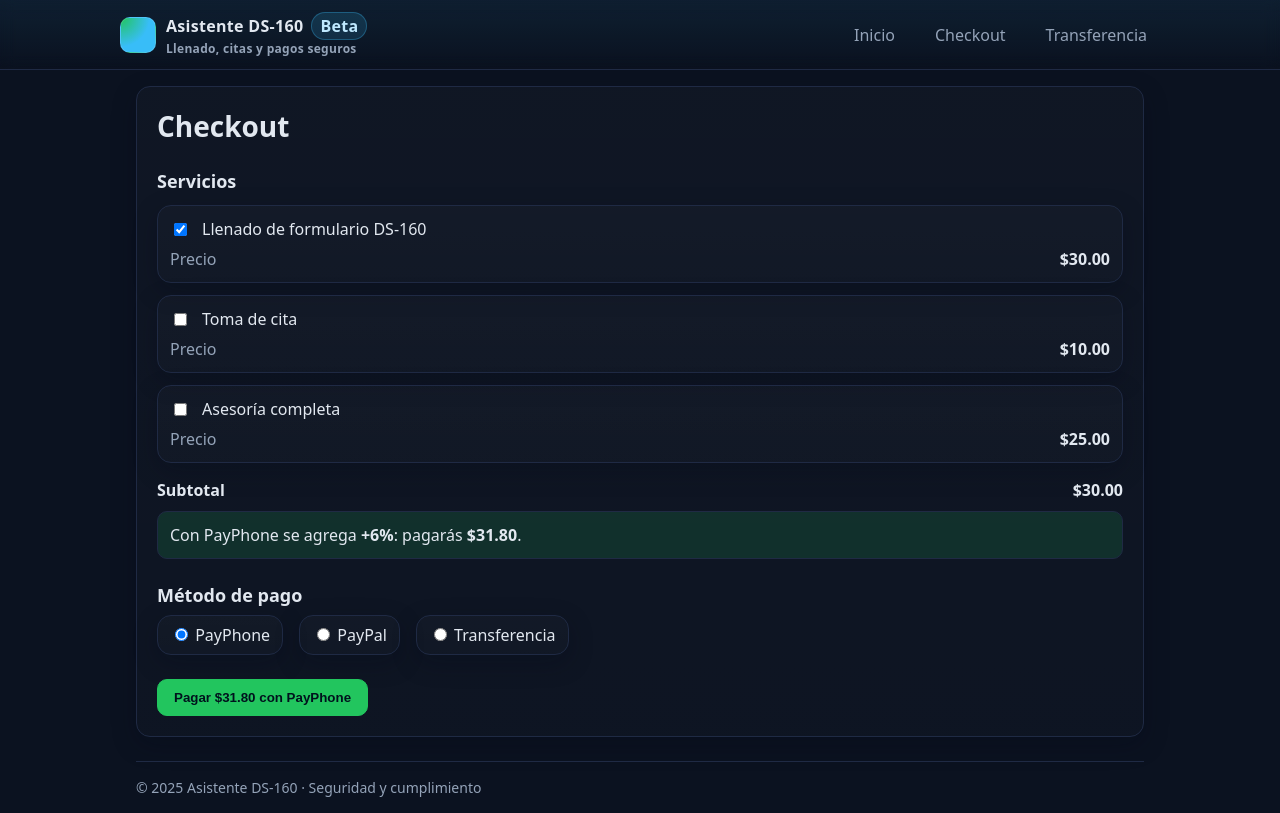
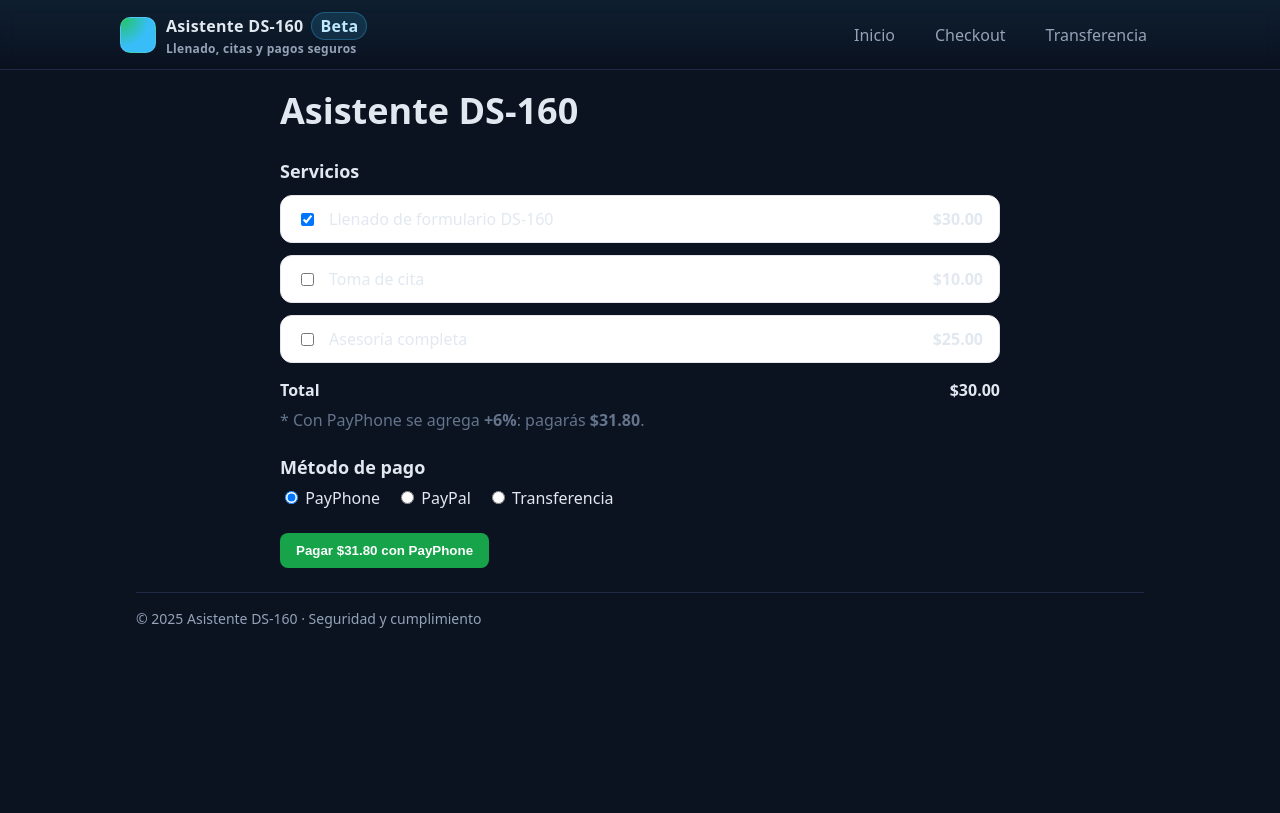
Before and after one commit to robertotitus86/ds160-app, a Next.js app: page /checkout in a window 1280 px wide. Built offline with nearby package versions, Linux system fonts and the light colour scheme.

Commit message:
Update page.jsx

```diff
--- a/src/app/checkout/page.jsx
+++ b/src/app/checkout/page.jsx
@@ -1,4 +1,3 @@
-
 "use client";
 
 import { useMemo, useState, useEffect } from "react";
@@ -29,20 +28,12 @@ export default function CheckoutDS160() {
     [subtotal, method]
   );
 
-  useEffect(() => {
-    if (typeof window !== "undefined") {
-      const m = new URLSearchParams(window.location.search).get("method");
-      if (m && ["payphone","paypal","transfer"].includes(m)) setMethod(m);
-    }
-  }, []);
-
   const toggle = (id) => {
-    setSelected(prev =>
-      prev.includes(id) ? prev.filter(x => x !== id) : [...prev, id]
-    );
+    setSelected(prev => prev.includes(id) ? prev.filter(x => x !== id) : [...prev, id]);
   };
 
   const payWithPayPhone = async () => {
+    if (subtotal <= 0) return alert("Selecciona al menos un servicio.");
     try {
       setLoading(true);
       const r = await fetch("/api/payphone/link", {
@@ -51,13 +42,9 @@ export default function CheckoutDS160() {
         body: JSON.stringify({ baseAmountUsd: subtotal }),
       });
       const data = await r.json();
-      if (data?.link) {
-        window.location.href = data.link;
-      } else {
-        alert(data?.error || "No se pudo crear el Link PayPhone");
-      }
+      if (data?.link) window.location.href = data.link;
+      else alert(data?.error || "No se pudo crear el Link PayPhone");
     } catch (e) {
-      console.error(e);
       alert("Error al iniciar el pago PayPhone");
     } finally {
       setLoading(false);
@@ -65,81 +52,56 @@ export default function CheckoutDS160() {
   };
 
   return (
-    <div className="card">
-      <h1 style={{fontSize:28, fontWeight:900}}>Checkout</h1>
-      <div className="space" />
+    <div style={{maxWidth:720, margin:"0 auto"}}>
+      <h1 style={{fontSize:36, fontWeight:800, marginBottom:24}}>Asistente DS-160</h1>
 
       <section style={{marginBottom:24}}>
-        <h2 style={{fontSize:18, fontWeight:800, marginBottom:12}}>Servicios</h2>
-
-        <div className="grid">
+        <h2 style={{fontSize:18, fontWeight:700, marginBottom:12}}>Servicios</h2>
+        <div style={{display:"grid", gap:12}}>
           {SERVICES.map(s => {
             const checked = selected.includes(s.id);
             return (
-              <label key={s.id} className="card" style={{padding:12}}>
-                <span style={{display:'flex', alignItems:'center', gap:12}}>
+              <label key={s.id} style={{display:"flex",justifyContent:"space-between",gap:12,padding:"12px 16px",border:"1px solid #e5e7eb",borderRadius:12,background:"#fff"}}>
+                <span style={{display:"flex",alignItems:"center",gap:12}}>
                   <input type="checkbox" checked={checked} onChange={() => toggle(s.id)} />
-                  <span>{s.name}</span>
+                  {s.name}
                 </span>
-                <div className="row" style={{marginTop:8}}>
-                  <span className="muted">Precio</span>
-                  <strong>${s.price.toFixed(2)}</strong>
-                </div>
+                <strong>${s.price.toFixed(2)}</strong>
               </label>
             );
           })}
         </div>
-
-        <div className="row" style={{marginTop:16}}>
-          <strong>Subtotal</strong>
-          <strong>${subtotal.toFixed(2)}</strong>
+        <div style={{display:"flex", justifyContent:"space-between", marginTop:16}}>
+          <strong>Total</strong><strong>${subtotal.toFixed(2)}</strong>
         </div>
-
         {method === "payphone" && (
-          <div className="banner" style={{marginTop:10}}>
-            Con PayPhone se agrega <b>+6%</b>: pagarás <b>${total.toFixed(2)}</b>.
+          <div style={{marginTop:8, color:"#64748b"}}>
+            * Con PayPhone se agrega <b>+6%</b>: pagarás <b>${total.toFixed(2)}</b>.
           </div>
         )}
       </section>
 
       <section style={{marginBottom:24}}>
-        <h3 style={{fontSize:18, fontWeight:800, marginBottom:8}}>Método de pago</h3>
-
-        <div style={{display:"flex", gap:16, alignItems:"center", flexWrap:'wrap'}}>
-          <label className="card" style={{padding:'8px 12px'}}>
-            <input type="radio" name="method" value="payphone"
-                   checked={method==="payphone"} onChange={()=>setMethod("payphone")} />{" "}
-            PayPhone
-          </label>
-          <label className="card" style={{padding:'8px 12px'}}>
-            <input type="radio" name="method" value="paypal"
-                   checked={method==="paypal"} onChange={()=>setMethod("paypal")} />{" "}
-            PayPal
-          </label>
-          <label className="card" style={{padding:'8px 12px'}}>
-            <input type="radio" name="method" value="transfer"
-                   checked={method==="transfer"} onChange={()=>setMethod("transfer")} />{" "}
-            Transferencia
-          </label>
+        <h3 style={{fontSize:18, fontWeight:700, marginBottom:8}}>Método de pago</h3>
+        <div style={{display:"flex", gap:16, alignItems:"center", flexWrap:"wrap"}}>
+          <label><input type="radio" name="method" value="payphone" checked={method==="payphone"} onChange={()=>setMethod("payphone")} /> PayPhone</label>
+          <label><input type="radio" name="method" value="paypal" checked={method==="paypal"} onChange={()=>setMethod("paypal")} /> PayPal</label>
+          <label><input type="radio" name="method" value="transfer" checked={method==="transfer"} onChange={()=>setMethod("transfer")} /> Transferencia</label>
         </div>
       </section>
 
       {method === "paypal" ? (
         <div>
-          <p className="muted" style={{marginBottom:8}}>
-            Pagarás <b>${subtotal.toFixed(2)}</b> con PayPal.
-          </p>
+          <p style={{color:"#64748b", marginBottom:8}}>Pagarás <b>${subtotal.toFixed(2)}</b> con PayPal.</p>
           <PayPalButton amountUsd={subtotal} />
         </div>
       ) : method === "transfer" ? (
         <div>
-          <p className="muted" style={{marginBottom:8}}>
-            Te enviaremos a la página con instrucciones y validación.
-          </p>
-          <Link href="/transferencia" className="btn btn-outline">Ir a Transferencia</Link>
+          <p style={{color:"#64748b", marginBottom:8}}>Te enviaremos a la página con instrucciones.</p>
+          <Link href="/transferencia">Ir a Transferencia</Link>
         </div>
       ) : (
-        <button onClick={payWithPayPhone} disabled={loading || subtotal<=0} className="btn" style={{background:'var(--accent)', borderColor:'var(--accent)'}}>
+        <button onClick={payWithPayPhone} disabled={loading || subtotal<=0} style={{padding:"10px 16px", borderRadius:8, border:"none", background:"#16a34a", color:"#fff", fontWeight:700, cursor:"pointer"}}>
           {loading ? "Procesando..." : `Pagar $${total.toFixed(2)} con PayPhone`}
         </button>
       )}
```
